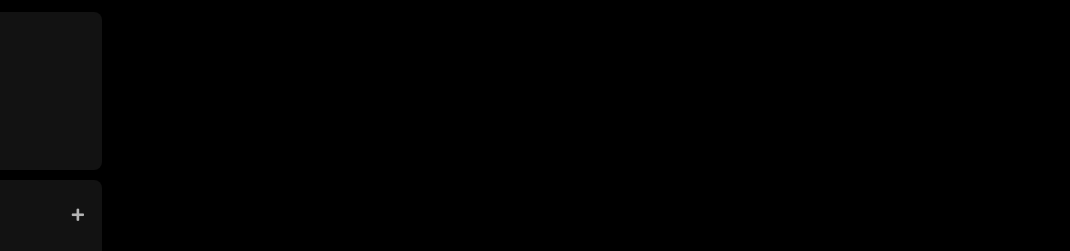
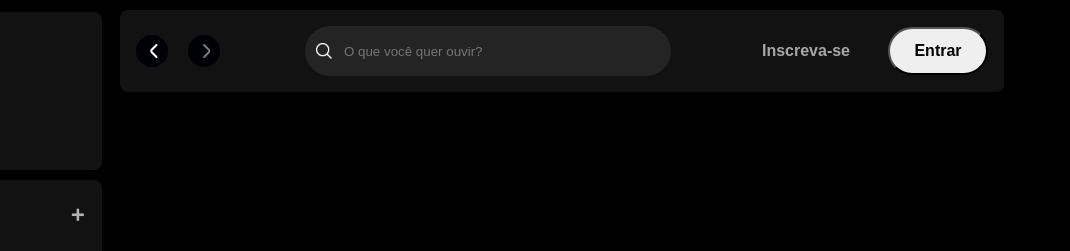
Before and after one commit to nataliarauj/spotify-imersao-alura, a plain HTML site: page index.html in a window 1280 px wide. Shown: the top 251 px of the page, 210-1280 px from the left. Drawn offline with Linux system fonts and the light colour scheme.

Commit message:
Criação do header com a barra de pesquisa e botões. Criação do arquivo com a estilização do main-content e outro arquivo com as variáveis do CSS

```diff
--- a/index.html
+++ b/index.html
@@ -4,9 +4,10 @@
     <meta charset="UTF-8">
     <meta name="viewport" content="width=device-width, initial-scale=1.0">
     <title>Página Inicial</title>
-    <link rel="stylesheet" href="./assets/style/reset.css">
-    <link rel="stylesheet" href="./assets/style/vars.css">
-    <link rel="stylesheet" href="./assets/style/sidebar-footer.css">
+    <link rel="stylesheet" href="./src/assets/style/reset.css">
+    <link rel="stylesheet" href="./src/assets/style/vars.css">
+    <link rel="stylesheet" href="./src/assets/style/main-content.css">
+    <link rel="stylesheet" href="./src/assets/style/sidebar-footer.css">
     <link rel="stylesheet" href="https://use.fontawesome.com/releases/v5.15.4/css/fontawesome.css">
     <link rel="stylesheet" href="https://use.fontawesome.com/releases/v5.15.4/css/solid.css">
 </head>
@@ -15,7 +16,7 @@
         <nav class="sidebar__navigation">
             <div class="logo">
                 <a href="">
-                    <img src="./assets/icons/logo-spotify.png" alt="Logo do Spotify">
+                    <img src="./src/assets/icons/logo-spotify.png" alt="Logo do Spotify">
                 </a>
                 </div>
                     <ul>
@@ -45,7 +46,7 @@
 
             <section class="section-playlist">
                 <div class="section-playlist__content">
-                    <span class="text title">Crie sua primeira playlist</span>                  </span>
+                    <span class="text title">Crie sua primeira playlist</span>
                     <span class="text subtitle">É fácil, vamos te ajudar.</span>
                     <button class="section-playlist__button">
                         <span>Criar playlist</span>
@@ -66,5 +67,36 @@
         </div>
     </div>
     </div>
+
+    <main>
+        <div class="main-container">
+            <nav class="header__navigation">
+                <div class="navigation">
+                    <button class="arrow-left">
+                        <img src="./src/assets/icons/small-left.png" alt="Seta esquerda">
+                    </button>
+                    <button class="arrow-right">
+                        <img src="./src/assets/icons/small-right.png" alt="Seta direita">
+                    </button>
+                </div>
+                    <div class="header__search">
+                        <img src="./src/assets/icons/search.png">
+                        <input id="search-input" type="text" maxlength="800" placeholder="O que você quer ouvir?"/>
+                    </div>
+
+                    <div class="header__login">
+                        <button class="subscribe">Inscreva-se</button>
+                        <button class="login">Entrar</button>
+                    </div>
+                </div>
+            </nav>
+        </div>
+    </main>
+
+
+    <footer class="disclaimer-premium">
+
+    </footer>
+
 </body>
 </html>
--- /dev/null
+++ b/src/assets/style/main-content.css
@@ -0,0 +1,91 @@
+/*HEADER*/
+
+.main-container {
+    max-width: 80vw;
+    height: 100vh;
+    margin-left: 320px;
+    margin-right: 56px;
+}
+
+.header__navigation {
+    display: flex;
+    justify-content: space-between;
+    align-items: center;
+    padding: 16px;
+    margin: 10px;
+    border-radius: 8px;
+    background-color: #121212;
+}
+
+.header__navigation .navigation {
+    display: flex;
+    justify-content: space-around;
+    align-items: center;
+}
+
+.header__navigation .navigation .arrow-left {
+    margin-right: 1.25rem;
+}
+
+.arrow-left, .arrow-right {
+    display: flex;
+    align-items: center;
+    justify-items: center;
+    width: 32px;
+    height: 32px;
+    background: var(--bg-icon);
+    background-color: var(--bg-arrow-color);
+    border-radius: 50%;
+    border: none;
+    cursor: pointer;
+}
+
+.header__login {
+    display: flex;
+    align-items: center;
+}
+
+.header__search {
+    display: flex;
+    align-items: center;
+    width: 364px;
+    height: 48px;
+    background-color: #242424;
+    border-radius: 500px;
+    border: 1px solid transparent;
+}
+
+.header__search img {
+    width: 16px;
+    height: 16px;
+    margin-left: 10px;
+}
+
+.header__search input {
+    background: transparent;
+    border: none;
+    padding: 0px 100px 0px 12px;
+    color: #ffffff;
+    text-overflow: ellipsis;
+    overflow: hidden;
+    white-space: nowrap;
+    outline: none;
+}
+
+.header__login .subscribe {
+    color: #a7a7a7;
+    font-size: 16px;
+    font-weight: 700;
+    margin-right: 32px;
+    background-color: transparent;
+    border: none;
+}
+
+.header__login .login {
+    width: 100px;
+    height: 48px;
+    color: #000000;
+    font-size: 16px;
+    font-weight: 700;
+    border-radius: 40px;
+}
--- a/src/assets/style/vars.css
+++ b/src/assets/style/vars.css
@@ -2,4 +2,7 @@
     /*FONT*/
     --font-dm-sans: "DM Sans", sans-serif;
 
+    /*COLORS*/
+    --bg-icon: #131313;
+    --bg-arrow-color: rgba(0, 0, 07);
 }
```
